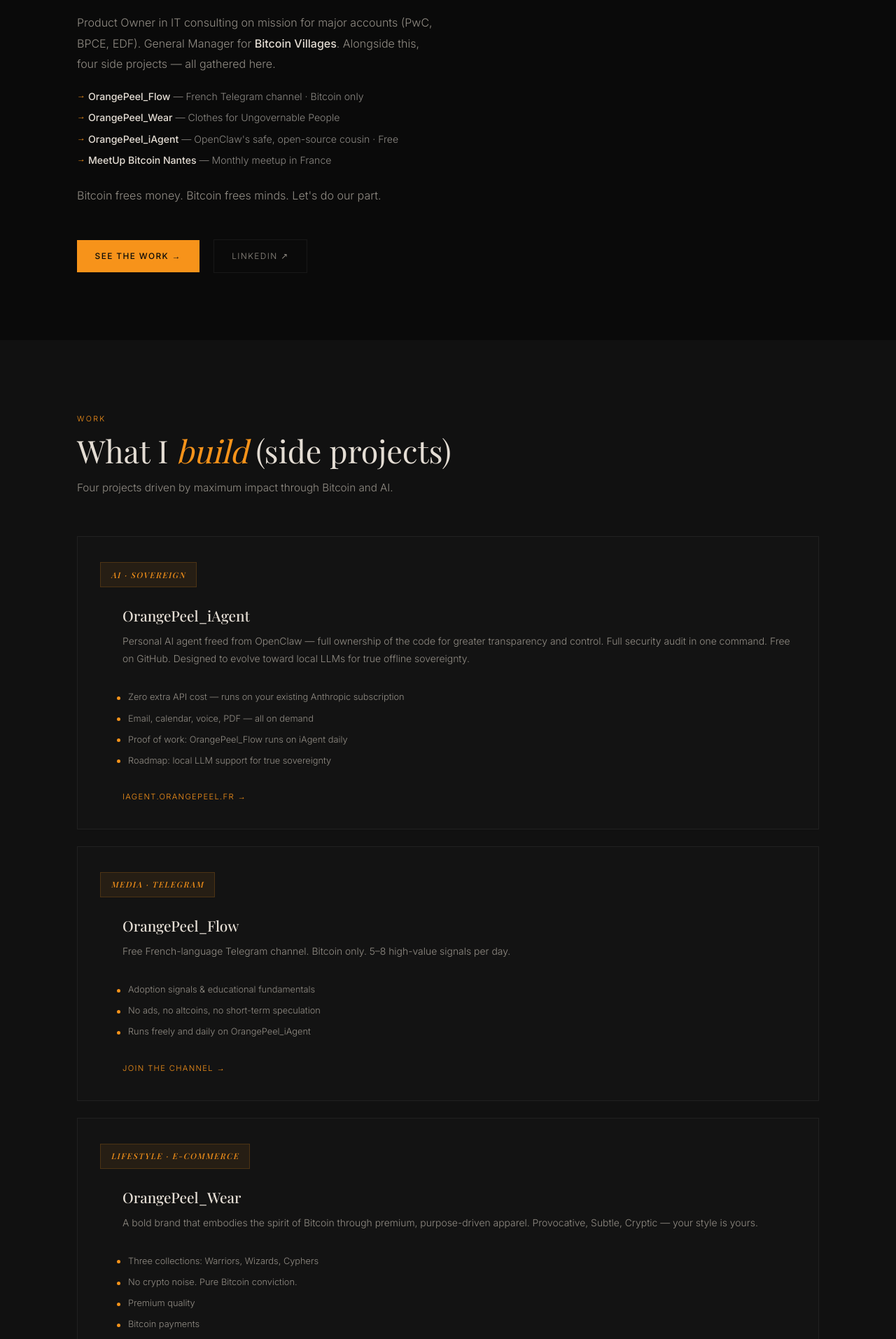
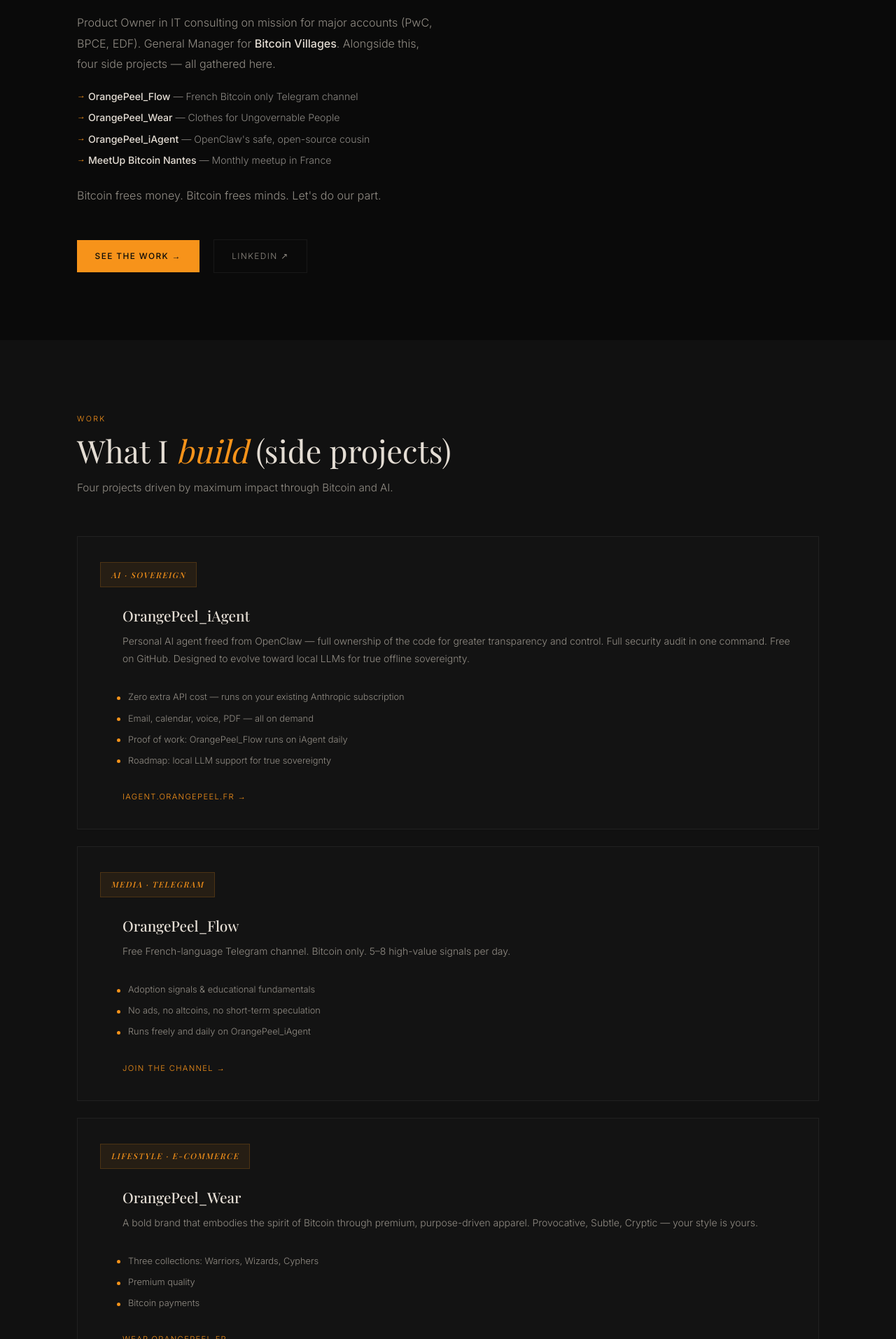
Before and after one commit to man-orangepeel/orangepeel-root, a Next.js app: page / in a window 1280 px wide. Shown: the part 507-2420 px from the top of the page at 70% size. Built offline with nearby package versions, Linux system fonts and the light colour scheme; a web font is replaced by a local one.

Commit message:
content: minor wording tweaks across hero, work, links, footer
Co-Authored-By: Claude Opus 4.6 (1M context) <noreply@anthropic.com>

```diff
--- a/app/page.tsx
+++ b/app/page.tsx
@@ -33,7 +33,6 @@ export default function Home() {
       href: 'https://wear.orangepeel.fr',
       features: [
         'Three collections: Warriors, Wizards, Cyphers',
-        'No crypto noise. Pure Bitcoin conviction.',
         'Premium quality',
         'Bitcoin payments',
       ],
@@ -75,7 +74,7 @@ export default function Home() {
     {
       icon: 'Fl',
       name: 'OrangePeel_Flow',
-      sub: 'High quality signal · Bitcoin only',
+      sub: 'High quality signal. Bitcoin only.',
       href: 'https://t.me/OrangePeel_Flow',
     },
     {
@@ -128,9 +127,9 @@ export default function Home() {
               Alongside this, four side projects — all gathered here.
             </p>
             <ul className="hero-projects">
-              <li><a href="https://t.me/OrangePeel_Flow" target="_blank" rel="noopener noreferrer"><strong>OrangePeel_Flow</strong></a> — French Telegram channel · Bitcoin only</li>
+              <li><a href="https://t.me/OrangePeel_Flow" target="_blank" rel="noopener noreferrer"><strong>OrangePeel_Flow</strong></a> — French Bitcoin only Telegram channel</li>
               <li><a href="https://wear.orangepeel.fr" target="_blank" rel="noopener noreferrer"><strong>OrangePeel_Wear</strong></a> — Clothes for Ungovernable People</li>
-              <li><a href="https://iagent.orangepeel.fr" target="_blank" rel="noopener noreferrer"><strong>OrangePeel_iAgent</strong></a> — OpenClaw&apos;s safe, open-source cousin · Free</li>
+              <li><a href="https://iagent.orangepeel.fr" target="_blank" rel="noopener noreferrer"><strong>OrangePeel_iAgent</strong></a> — OpenClaw&apos;s safe, open-source cousin</li>
               <li><a href="https://meetup.orangepeel.fr" target="_blank" rel="noopener noreferrer"><strong>MeetUp Bitcoin Nantes</strong></a> — Monthly meetup in France</li>
             </ul>
             <p>
@@ -253,7 +252,7 @@ export default function Home() {
       {/* ── FOOTER ── */}
       <footer>
         <div className="footer-inner">
-          <p className="footer-manifesto">Bitcoin frees money. Bitcoin frees minds.</p>
+          <p className="footer-manifesto">Bitcoin frees money · Bitcoin frees minds</p>
           <img src="/logo.png" alt="OrangePeel" className="footer-logo" />
           <p className="footer-copy">&copy; 2026 · Built on conviction. Paid in sats.</p>
         </div>
```
